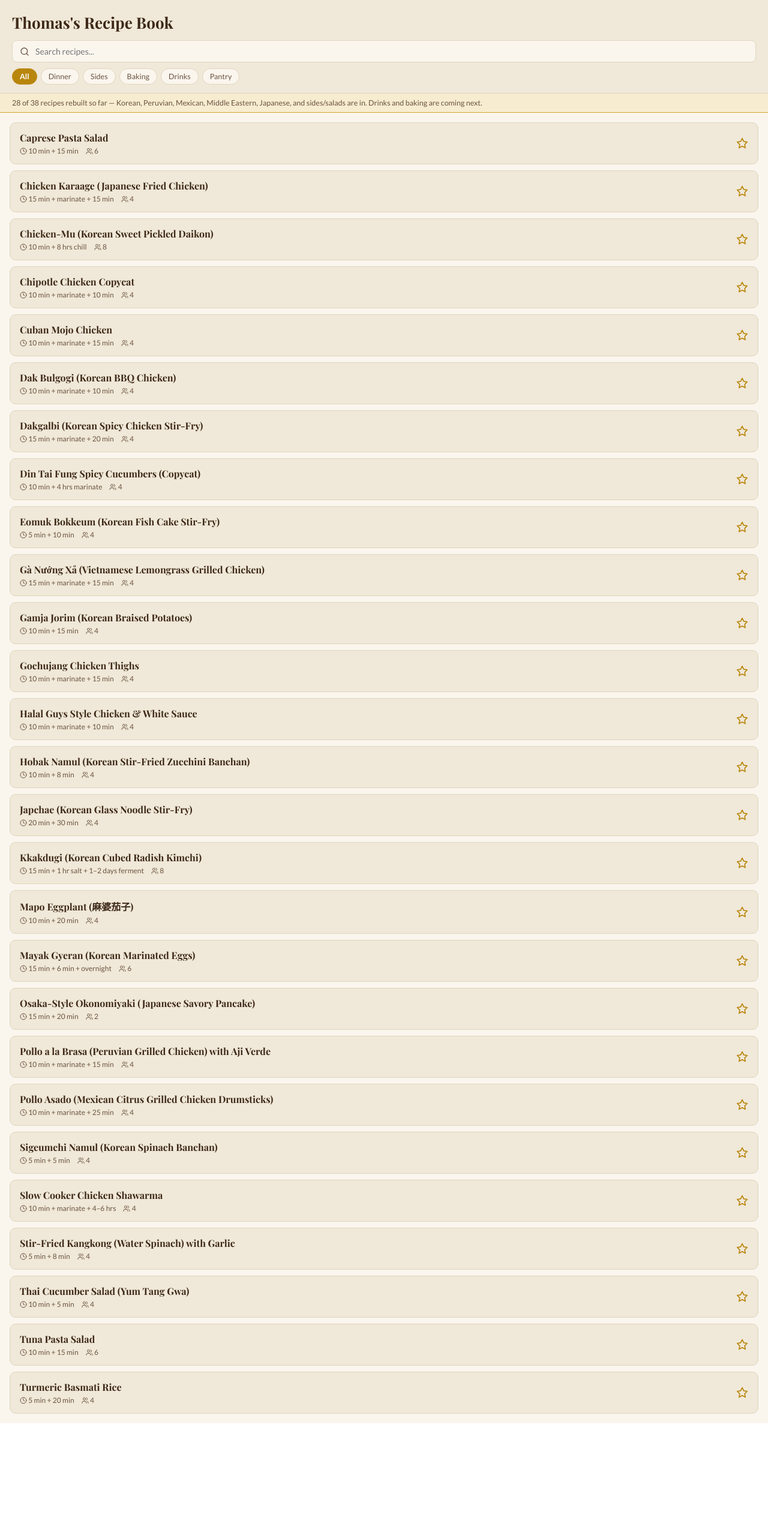
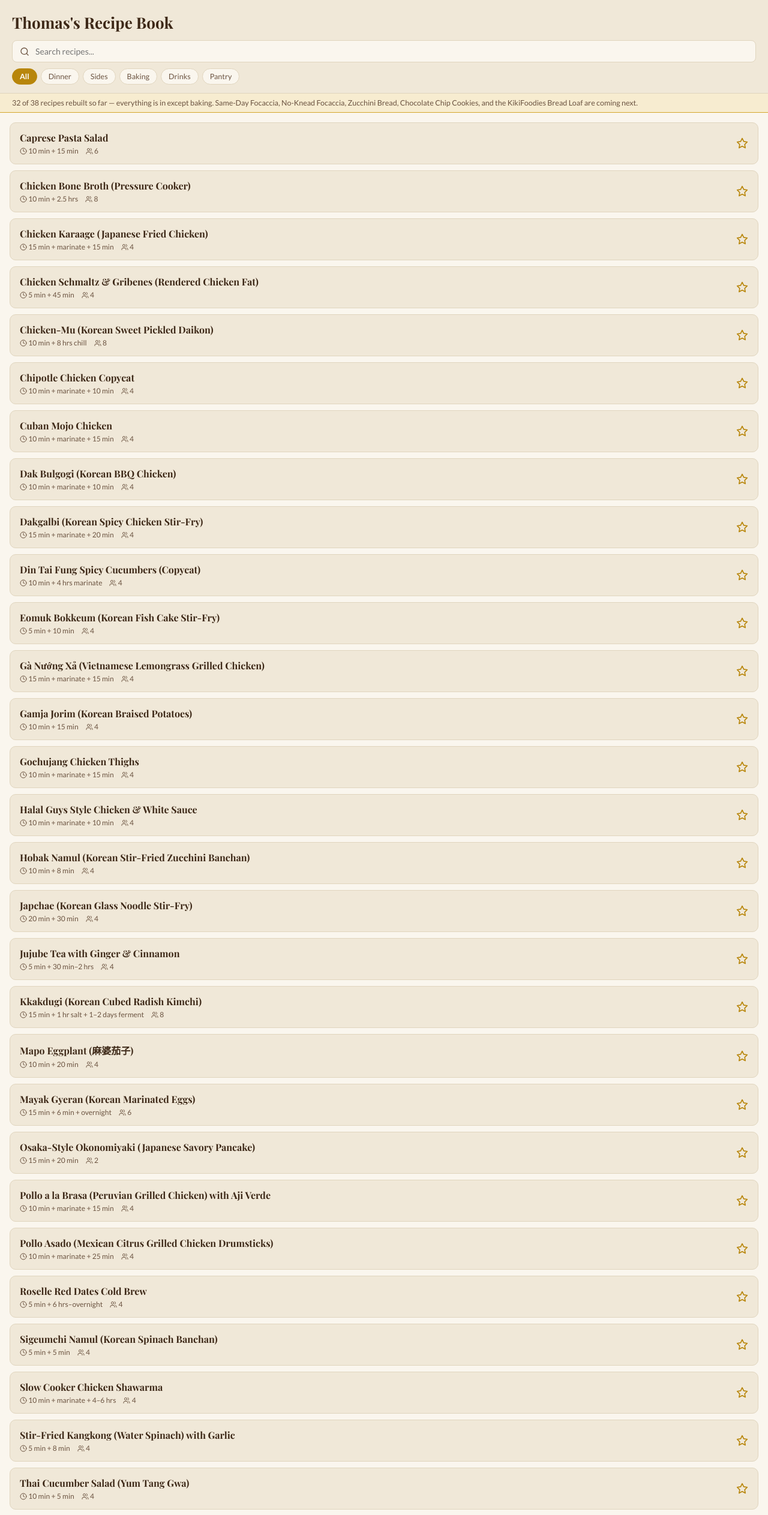
Before and after one commit to Baca008/recipe-book, a React (Vite) app: page / in a window 1280 px wide. Shown: the top 2526 px of the page at 60% size. Before the commit the page ends 2373 px from the top, so only its background shows below. Built offline with nearby package versions, Linux system fonts and the light colour scheme.

Commit message:
Add drinks and pantry batch (4 recipes) - 32/38 total

```diff
--- a/src/App.jsx
+++ b/src/App.jsx
@@ -826,6 +826,107 @@ const DEFAULT_RECIPES = [
     ],
     notes: "60/40 mayo-to-yogurt ratio is the sweet spot for creaminess without being too rich. Drain the tuna very well — excess water dilutes the dressing. This salad genuinely tastes better the next day as the pasta absorbs the dressing.",
   },
+  {
+    id: "demo-jujube-tea",
+    name: "Jujube Tea with Ginger & Cinnamon",
+    category: "Drinks",
+    servings: 4,
+    prepTime: "5 min",
+    cookTime: "30 min–2 hrs",
+    ingredients: [
+      { amount: 20, unit: null, name: "dried jujubes (red dates)" },
+      { amount: 8, unit: "cup", name: "water" },
+      { amount: 1.5, unit: "oz", name: "fresh ginger, peeled and thinly sliced" },
+      { amount: 2, unit: null, name: "cinnamon sticks" },
+      { amount: 1, unit: "tbsp", name: "honey, or to taste" },
+      { amount: 1, unit: "tbsp", name: "pine nuts, for garnish, optional" },
+    ],
+    steps: [
+      { title: "Prep the jujubes", content: "Rinse {0001} under cool water. Score each one with a knife or slice in half — this helps release their natural sweetness into the tea.", timer: null },
+      { title: "Combine and boil", content: "Add the jujubes, {0003}, and {0004} to a pot with {0002}. Bring to a boil over medium-high heat.", timer: null },
+      { title: "Simmer", content: "Reduce heat to low and simmer partially covered. The longer you go, the deeper and richer the color and flavor — a minimum of 30 minutes works, 1.5–2 hours is ideal. The liquid should turn a deep reddish-brown.", timer: 5400 },
+      { title: "Strain and sweeten", content: "Strain out the jujubes, ginger, and cinnamon. Taste and stir in {0005} as desired — the jujubes add natural sweetness so you may not need much.", timer: null },
+      { title: "Serve", content: "Pour into cups. Float a few {0006} on top if using — they add a subtle nutty texture as you sip.", timer: null },
+    ],
+    notes: "A deeply warming tea drawn from Korean and Chinese tradition — tastes like chai met apple cider. Longer simmering deepens the color and flavor considerably.",
+  },
+  {
+    id: "demo-roselle-cold-brew",
+    name: "Roselle Red Dates Cold Brew",
+    category: "Drinks",
+    servings: 4,
+    prepTime: "5 min",
+    cookTime: "6 hrs–overnight",
+    ingredients: [
+      { amount: 3, unit: "tbsp", name: "dried roselle (hibiscus flowers)" },
+      { amount: 15, unit: null, name: "red dates (jujubes), scored" },
+      { amount: 1, unit: null, name: "slice fresh ginger" },
+      { amount: 3, unit: null, name: "slices lemon" },
+      { amount: 4, unit: "cup", name: "water, split: hot + room temperature" },
+    ],
+    steps: [
+      { title: "Bloom", content: "Combine {0001}, {0002}, and {0003} in a pitcher or jar. Pour a small amount of hot water over them and let steep 1–2 minutes to bloom the ingredients.", timer: 120 },
+      { title: "Fill", content: "Add room temperature water to fill the pitcher.", timer: null },
+      { title: "Add lemon", content: "Add {0004} and stir gently.", timer: null },
+      { title: "Cold brew", content: "Cover and refrigerate at least 6 hours or overnight. Serve over ice.", timer: null },
+    ],
+    notes: "Scoring the red dates helps release their natural sweetness. Roselle gives it a deep ruby color and tart hibiscus flavor — naturally caffeine-free. Add honey to taste if you prefer it sweeter. Find dried roselle (flor de jamaica) at Mexican or Asian grocery stores.",
+  },
+  {
+    id: "demo-chicken-schmaltz",
+    name: "Chicken Schmaltz & Gribenes (Rendered Chicken Fat)",
+    category: "Pantry",
+    servings: 4,
+    prepTime: "5 min",
+    cookTime: "45 min",
+    ingredients: [
+      { amount: 1, unit: "lb", name: "chicken skin, from deboned thighs or any chicken parts" },
+      { amount: 2, unit: "tbsp", name: "water" },
+      { amount: 1, unit: null, name: "small onion, thinly sliced, optional — adds flavor to the schmaltz" },
+      { amount: 1, unit: "pinch", name: "kosher salt, for finishing the gribenes" },
+    ],
+    steps: [
+      { title: "Cut the skin", content: "Cut chicken skin into roughly 1-inch pieces — smaller pieces render more efficiently and evenly.", timer: null },
+      { title: "Start rendering", content: "Place the skin and {0002} in a heavy-bottomed pan or Dutch oven over low heat. The water prevents the skin from burning before the fat starts to render — no oil needed.", timer: null },
+      { title: "Render low and slow", content: "Cook on low heat 30–40 minutes, stirring occasionally, until the pieces shrink and turn golden brown and the pan fills with clear liquid fat. Don't rush with high heat.", timer: 2100 },
+      { title: "Add onion (optional)", content: "Add {0003} halfway through cooking. It caramelizes in the rendering fat and adds incredible flavor to the schmaltz.", timer: null },
+      { title: "Finish the gribenes", content: "Once the skin is deep golden and crispy, remove with a slotted spoon and drain on paper towels. Sprinkle with {0004} immediately.", timer: null },
+      { title: "Strain the schmaltz", content: "Strain the liquid fat through a fine mesh strainer into a clean glass jar. Let cool to room temperature, then refrigerate.", timer: null },
+    ],
+    notes: "Schmaltz keeps in the fridge up to 3 months, or freeze up to 1 year — use anywhere you'd use butter or oil. Gribenes are best eaten fresh and hot; they soften as they sit, so reheat in a dry pan or air fryer to re-crisp. Oven method: spread skin on a wire rack over a baking sheet, roast at 300°F for 40–50 minutes until golden and crispy, then pour the rendered fat from the pan into a jar. Reserve some raw skin instead to add directly to bone broth if you'd rather use it there — the collagen helps the broth gel.",
+  },
+  {
+    id: "demo-chicken-bone-broth",
+    name: "Chicken Bone Broth (Pressure Cooker)",
+    category: "Pantry",
+    servings: 8,
+    prepTime: "10 min",
+    cookTime: "2.5 hrs",
+    ingredients: [
+      { amount: 3, unit: "lb", name: "chicken bones (thigh, drumstick, carcass — raw or roasted)" },
+      { amount: 2, unit: "tbsp", name: "apple cider vinegar" },
+      { amount: 10, unit: "cup", name: "cold water, enough to cover bones, don't exceed max fill line" },
+      { amount: 1, unit: null, name: "yellow onion, halved, no need to peel" },
+      { amount: 1, unit: null, name: "whole garlic head, cut in half crosswise" },
+      { amount: 2, unit: null, name: "celery stalks, roughly chopped" },
+      { amount: 2, unit: null, name: "medium carrots, roughly chopped" },
+      { amount: 3, unit: null, name: "slices fresh ginger" },
+      { amount: 3, unit: null, name: "green onion bulbs, white parts" },
+      { amount: 2, unit: null, name: "bay leaves" },
+      { amount: 1, unit: "tsp", name: "black peppercorns" },
+      { amount: 3, unit: null, name: "dried shiitake mushrooms, optional, adds umami" },
+      { amount: 1, unit: null, name: "small piece kombu/dried kelp, optional, serious umami boost" },
+      { amount: 5, unit: null, name: "red dates/jujubes, scored, optional, adds sweetness" },
+    ],
+    steps: [
+      { title: "Roast the bones (optional but recommended)", content: "Roast bones at 425°F for 25–30 minutes until deep golden brown. Transfer directly to the pressure cooker — do not rinse. Deglaze the roasting pan with a splash of water, scrape up the browned bits, and pour that into the pressure cooker too.", timer: 1650 },
+      { title: "Add everything else", content: "Add {0002} and all remaining ingredients to the pressure cooker along with {0003}. Cold water helps draw out more collagen and minerals. Do not add salt.", timer: null },
+      { title: "Pressure cook", content: "Seal the lid and cook on HIGH pressure for 2–3 hours. Longer means more collagen and richer flavor.", timer: 9000 },
+      { title: "Natural release", content: "Let the pressure release naturally for at least 30 minutes — don't force release.", timer: 1800 },
+      { title: "Strain and chill", content: "Strain through a fine mesh strainer, lined with cheesecloth if you have it, and discard the solids. Let cool to room temperature, then refrigerate overnight. The fat will solidify on top for easy removal, and the broth should gel when cold — that's the sign it's rich in collagen.", timer: null },
+    ],
+    notes: "If the broth doesn't gel, simmer uncovered on the stovetop 30–60 minutes to reduce and concentrate. Don't add salt until you use the broth. Freeze in ice cube trays or 1–2 cup portions. Raw skin can go in directly alongside the bones for extra collagen. Red dates and ginger are a nod to Chinese bone broth tradition.",
+  },
 ];
 
 const CATEGORIES = ["All", "Dinner", "Sides", "Baking", "Drinks", "Pantry"];
@@ -1181,7 +1282,7 @@ export default function RecipeBook() {
             </div>
           </div>
           <div className="rb-banner">
-            28 of 38 recipes rebuilt so far — Korean, Peruvian, Mexican, Middle Eastern, Japanese, and sides/salads are in. Drinks and baking are coming next.
+            32 of 38 recipes rebuilt so far — everything is in except baking. Same-Day Focaccia, No-Knead Focaccia, Zucchini Bread, Chocolate Chip Cookies, and the KikiFoodies Bread Loaf are coming next.
           </div>
           <div className="rb-list">
             {visible.length === 0 && <div className="rb-empty">No recipes match yet — try a different search or category.</div>}
```
